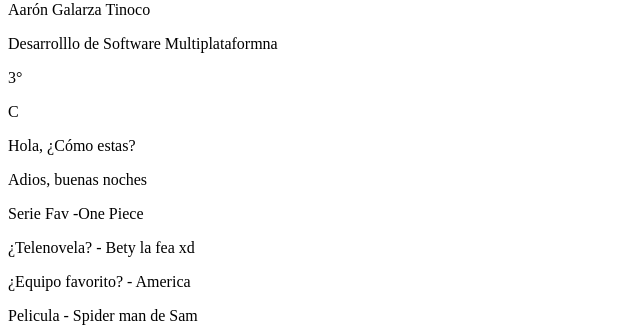
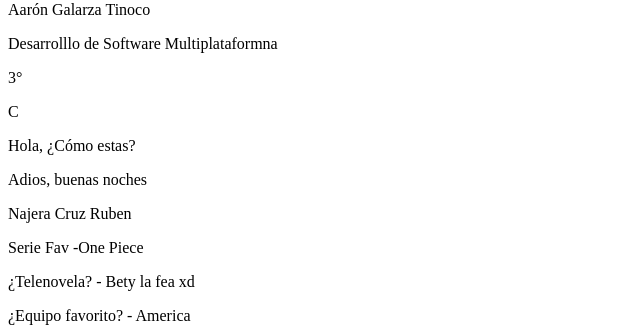
Before and after one commit to AaronGT03/practica2, a plain HTML site: page index.html in a window 1280 px wide. Shown: the part 79-406 px from the top of the page, without its empty margins (0-640 px from the left). Drawn offline with Linux system fonts and the light colour scheme.

Commit message:
Update index.html

```diff
--- a/index.html
+++ b/index.html
@@ -14,6 +14,7 @@
     <p>C</p>
     <p>Hola, ¿Cómo estas?</p>
     <p>Adios, buenas noches</p>
+    <p>Najera Cruz Ruben</p>
     <p>Serie Fav -One Piece</p>
     <p>¿Telenovela? - Bety la fea xd</p>
     <p>¿Equipo favorito? - America</p>
```
